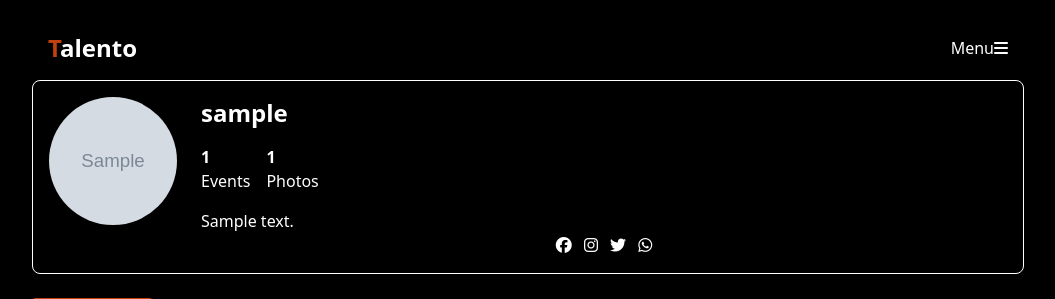
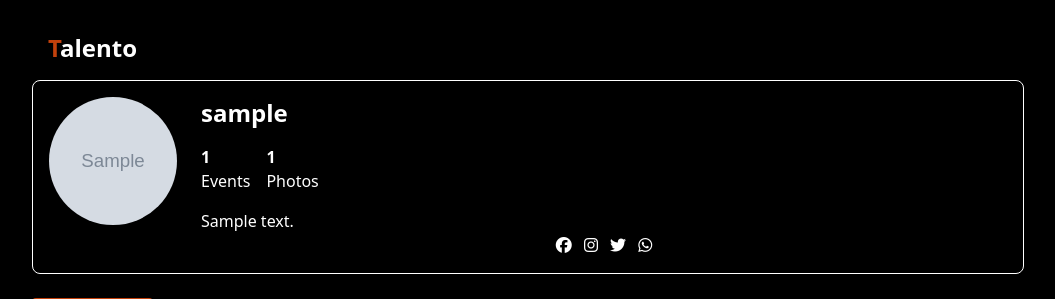
Before and after one commit to kipchumbaofficial/Talento, a Flask app: page /account in a window 1280 px wide. Shown: the top 299 px of the page, without its empty margins (112-1167 px from the left). Run offline with Flask 3, Linux system fonts and the light colour scheme; a user stored in the database is signed in; tables that the repository leaves empty hold one stand-in row (values such as "Sample post"); grey boxes marked "Sample" are stand-in pictures; style sheets or scripts are compiled from the project's sources; some libraries are stand-ins or nearby versions.

Commit message:
Acount update

```diff
--- a/app/templates/account.html
+++ b/app/templates/account.html
@@ -16,13 +16,6 @@
               <header>
                   <div class="flex justify-between items-center p-4">
                       <a href="{{url_for('index')}}"><h1 class="text-2xl font-bold"><span class="text-orange-700">T</span>alento</h1></a>
-                      <p class="text-white" id="menu-toggle">Menu<i class="fa-solid fa-bars"></i></p>
-                  </div>
-                  <!-- Pop-up menu -->
-                  <div id="popup-menu" class="hidden absolute right-4 mt-4 bg-black border border-white rounded-lg shadow-md w-40 md:w-48">
-                      <a href="#" class="block px-4 py-2 text-white hover:bg-gray-700">Update Profile</a>
-                      <a href="{{ url_for('logout') }}" class="block px-4 py-2 text-white hover:bg-gray-700">Logout</a>
-                      <a href="#" class="block px-4 py-2 text-white hover:bg-gray-700">Wallet</a>
                   </div>
               </header>
           </section>
```
